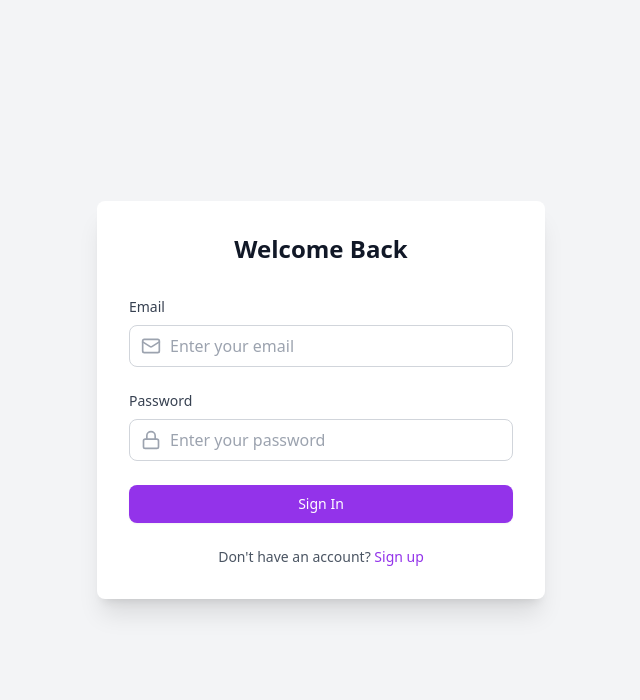
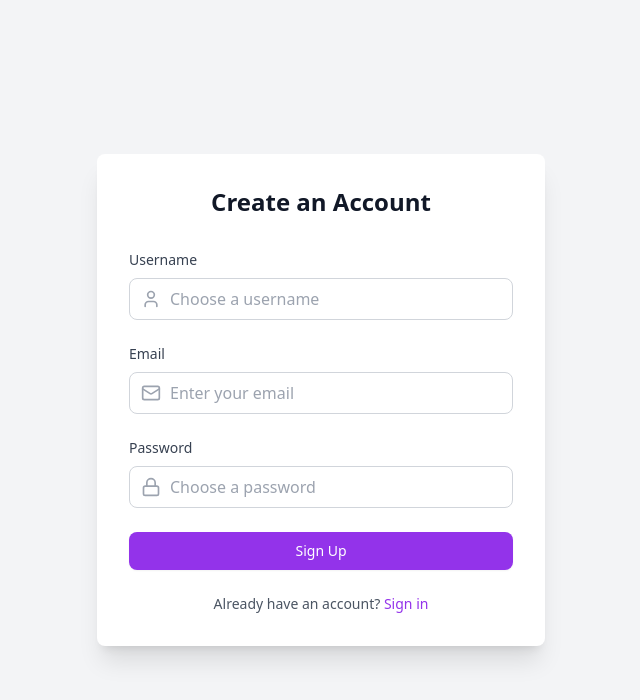
Before and after one commit to Learning425/Test1, a React (Vite) app: page / in a window 1280 px wide. Both pictures are taken after a click on the button "Sign up". Shown: the top 700 px of the page, without its empty margins (319-959 px from the left). Built offline with nearby package versions, Linux system fonts and the light colour scheme; no server answers.

Commit message:
Connect authentication forms

```diff
--- a/src/App.tsx
+++ b/src/App.tsx
@@ -67,16 +67,16 @@ function App() {
 
   const handleLabelSelection = (labelIds: string[]) => {
     if (activeNote) {
-      // For editing existing note
-      // Note: This doesn't actually modify the note since the editor component
-      // is handling updates, but we update the local state for consistency
       setActiveNote({ ...activeNote, labels: labelIds });
     }
-    // For new notes, the labels will be applied in the editor
   };
 
   if (!session) {
-    return showSignUp ? <SignUpForm /> : <LoginForm />;
+    return showSignUp ? (
+      <SignUpForm onShowLogin={() => setShowSignUp(false)} />
+    ) : (
+      <LoginForm onShowSignUp={() => setShowSignUp(true)} />
+    );
   }
 
   return (
@@ -89,7 +89,6 @@ function App() {
           <NoteList onNoteClick={handleEditNote} />
         </main>
 
-        {/* Note Editor */}
         {(isCreatingNote || activeNote) && (
           <AnimatedTransition show={true}>
             <NoteEditor
@@ -100,7 +99,6 @@ function App() {
           </AnimatedTransition>
         )}
 
-        {/* Label Manager */}
         {showLabelManager && (
           <AnimatedTransition show={true}>
             <LabelManager
--- a/src/components/Auth/LoginForm.tsx
+++ b/src/components/Auth/LoginForm.tsx
@@ -7,7 +7,11 @@ const supabase = createClient(
   import.meta.env.VITE_SUPABASE_ANON_KEY
 );
 
-const LoginForm: React.FC = () => {
+interface LoginFormProps {
+  onShowSignUp: () => void;
+}
+
+const LoginForm: React.FC<LoginFormProps> = ({ onShowSignUp }) => {
   const [email, setEmail] = useState('');
   const [password, setPassword] = useState('');
   const [error, setError] = useState('');
@@ -97,7 +101,7 @@ const LoginForm: React.FC = () => {
           <p className="text-sm text-gray-600 dark:text-gray-400">
             Don't have an account?{' '}
             <button
-              onClick={() => {/* Handle navigation to signup */}}
+              onClick={onShowSignUp}
               className="font-medium text-purple-600 hover:text-purple-500"
             >
               Sign up
--- a/src/components/Auth/SignUpForm.tsx
+++ b/src/components/Auth/SignUpForm.tsx
@@ -7,7 +7,11 @@ const supabase = createClient(
   import.meta.env.VITE_SUPABASE_ANON_KEY
 );
 
-const SignUpForm: React.FC = () => {
+interface SignUpFormProps {
+  onShowLogin: () => void;
+}
+
+const SignUpForm: React.FC<SignUpFormProps> = ({ onShowLogin }) => {
   const [email, setEmail] = useState('');
   const [password, setPassword] = useState('');
   const [username, setUsername] = useState('');
@@ -132,7 +136,7 @@ const SignUpForm: React.FC = () => {
           <p className="text-sm text-gray-600 dark:text-gray-400">
             Already have an account?{' '}
             <button
-              onClick={() => {/* Handle navigation to login */}}
+              onClick={onShowLogin}
               className="font-medium text-purple-600 hover:text-purple-500"
             >
               Sign in
```
